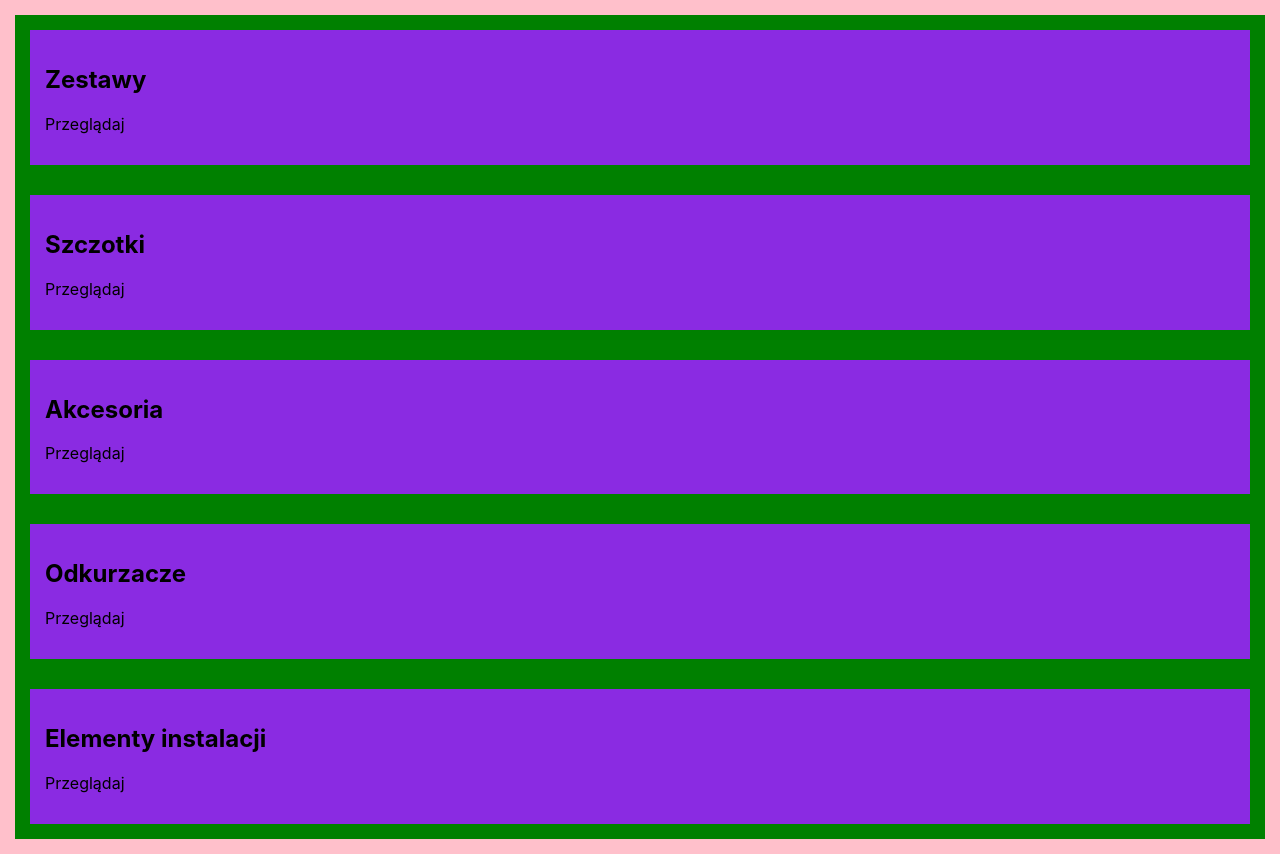
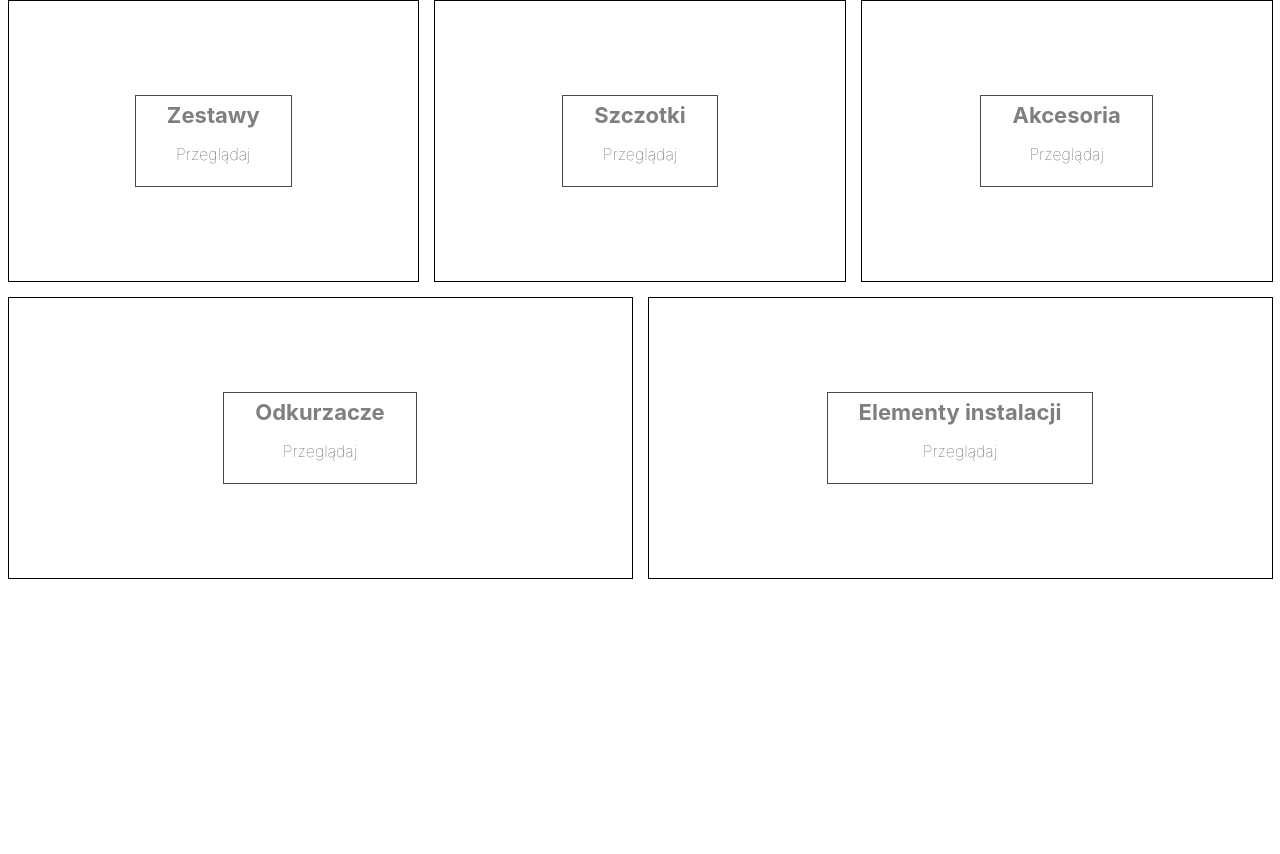
Before and after one commit to ensue/husky-webshop, a React (Create React App) app: page / in a window 1280 px wide. After the commit the page ends 800 px from the top, so only its background shows below. Built offline with nearby package versions, Linux system fonts and the light colour scheme.

Commit message:
make containers flex items, arrange flex box layout

```diff
--- a/src/categories.styles.scss
+++ b/src/categories.styles.scss
@@ -1,12 +1,75 @@
 .categories-container {
-  background-color: pink;
-  padding: 15px;
-  .category-container {
-    background-color: green;
-    padding: 15px;
-    .category-body-container {
-      background-color: blueviolet;
-      padding: 15px;
+  width: 100%;
+  display: flex;
+  flex-wrap: wrap;
+  justify-content: space-between;
+}
+
+.category-container {
+  min-width: 30%;
+  height: 280px;
+  flex: 1 1 auto;
+  display: flex;
+  align-items: center;
+  justify-content: center;
+  border: 1px solid black;
+  margin: 0 7.5px 15px;
+  overflow: hidden;
+
+  &:hover {
+    cursor: pointer;
+
+    & .background-image {
+      transform: scale(1.1);
+      transition: transform 6s cubic-bezier(0.25, 0.45, 0.45, 0.95);
+    }
+
+    & .category-body-container {
+      opacity: 0.9;
+    }
+  }
+
+  &.large {
+    height: 380px;
+  }
+
+  &:first-child {
+    margin-right: 7.5px;
+  }
+
+  &:last-child {
+    margin-left: 7.5px;
+  }
+
+  .background-image {
+    width: 100%;
+    height: 100%;
+    background-size: cover;
+    background-position: center;
+  }
+
+  .category-body-container {
+    height: 90px;
+    padding: 0 25px;
+    display: flex;
+    flex-direction: column;
+    align-items: center;
+    justify-content: center;
+    border: 1px solid black;
+    background-color: white;
+    opacity: 0.7;
+    position: absolute;
+
+    h2 {
+      font-weight: bold;
+      margin: 0 6px 0;
+      font-size: 22px;
+      color: #4a4a4a;
+    }
+
+    p {
+      font-weight: lighter;
+      font-size: 16px;
     }
   }
 }
```
